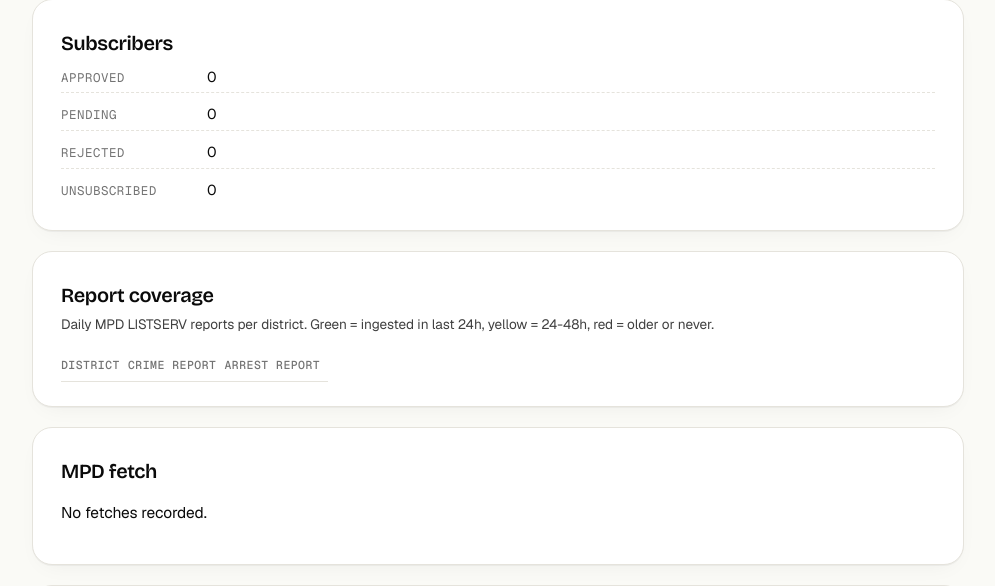
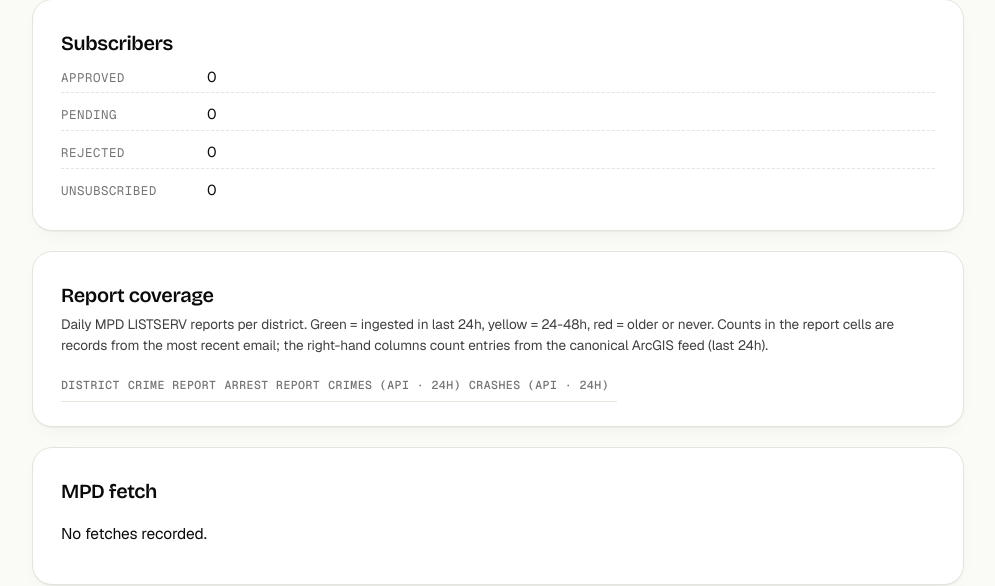
Before and after one commit to iandmuir/dc-crime, a FastAPI app: template src/wswdy/templates/admin.html in a window 1280 px wide. Shown: the part 173-759 px from the top of the page, without its empty margins (142-1137 px from the left). Run offline with FastAPI, Linux system fonts and the light colour scheme; the template is opened without the code that fills it, so the values that code supplies are empty; parts of the project's set-up code (start-up, migrations or seed data) failed here and were passed over.

Commit message:
Admin coverage: show entry counts + add API crimes/crashes columns
Surfaces the per-district record count from the latest LISTSERV email
inline next to the traffic light, and adds two new columns showing
last-24h crime/crash counts from the canonical ArcGIS feed (crashes
bucketed via point-in-polygon since the feed only carries ward).

Co-Authored-By: Claude Opus 4.7 <noreply@anthropic.com>

```diff
--- a/src/wswdy/static/shared.css
+++ b/src/wswdy/static/shared.css
@@ -1105,6 +1105,14 @@ body {
 .cov-light.cov-yellow { background: #f1c40f; }
 .cov-light.cov-red    { background: #e74c3c; }
 .cov-meta { color: var(--ink-3); font-size: 0.8rem; }
+/* Record count from the most recent email, shown next to the timing in each
+   coverage cell. Slightly dimmer than the timing label so the eye lands on
+   the traffic light first. */
+.cov-count {
+  color: var(--ink-2);
+  font-size: 0.8rem;
+  margin-left: 0.5rem;
+}
 
 /* District chips on the admin subscriber rows. Primary = filled, extras
    = outlined (so the visual hierarchy matches "main district vs widened
--- a/src/wswdy/templates/admin.html
+++ b/src/wswdy/templates/admin.html
@@ -125,7 +125,9 @@
     <h2 class="card-title">Report coverage</h2>
     <p style="font-size:.85rem; color:var(--ink-2); margin:.25rem 0 .8rem;">
       Daily MPD LISTSERV reports per district. Green = ingested in last 24h,
-      yellow = 24-48h, red = older or never.
+      yellow = 24-48h, red = older or never. Counts in the report cells are
+      records from the most recent email; the right-hand columns count entries
+      from the canonical ArcGIS feed (last 24h).
     </p>
     <table class="coverage-table">
       <thead>
@@ -133,6 +135,8 @@
           <th style="text-align:left;">District</th>
           <th>Crime Report</th>
           <th>Arrest Report</th>
+          <th title="Crimes in the last 24h from the ArcGIS feed (district-tagged)">Crimes (API · 24h)</th>
+          <th title="Crashes in the last 24h from the ArcGIS feed (district via point-in-polygon)">Crashes (API · 24h)</th>
         </tr>
       </thead>
       <tbody>
@@ -149,8 +153,13 @@
               {% elif cell.hours < 48 %}{{ "%.0f"|format(cell.hours) }}h
               {% else %}{{ "%.0f"|format(cell.hours / 24) }}d{% endif %}
             </span>
+            <span class="cov-count tnum">
+              {% if cell.ingested_at %}{{ cell.records }}{% if cell.kind == 'crime' %} crimes{% else %} arrests{% endif %}{% else %}—{% endif %}
+            </span>
           </td>
           {% endfor %}
+          <td class="tnum">{{ row.crimes_24h }}</td>
+          <td class="tnum">{{ row.crashes_24h }}</td>
         </tr>
         {% endfor %}
       </tbody>
--- a/src/wswdy/templates/base.html
+++ b/src/wswdy/templates/base.html
@@ -22,7 +22,7 @@
   <link rel="preconnect" href="https://fonts.googleapis.com" />
   <link rel="preconnect" href="https://fonts.gstatic.com" crossorigin />
   <link href="https://fonts.googleapis.com/css2?family=Bricolage+Grotesque:opsz,wdth,wght@12..96,75..100,200..800&family=Geist:wght@300..700&family=Geist+Mono:wght@400;500&display=swap" rel="stylesheet" />
-  <link rel="stylesheet" href="/static/shared.css?v=27" />
+  <link rel="stylesheet" href="/static/shared.css?v=28" />
   {% block head_extra %}{% endblock %}
 </head>
 <body>
```
Also changed, not shown: src/wswdy/routes/admin.py (+49 -3 lines).
